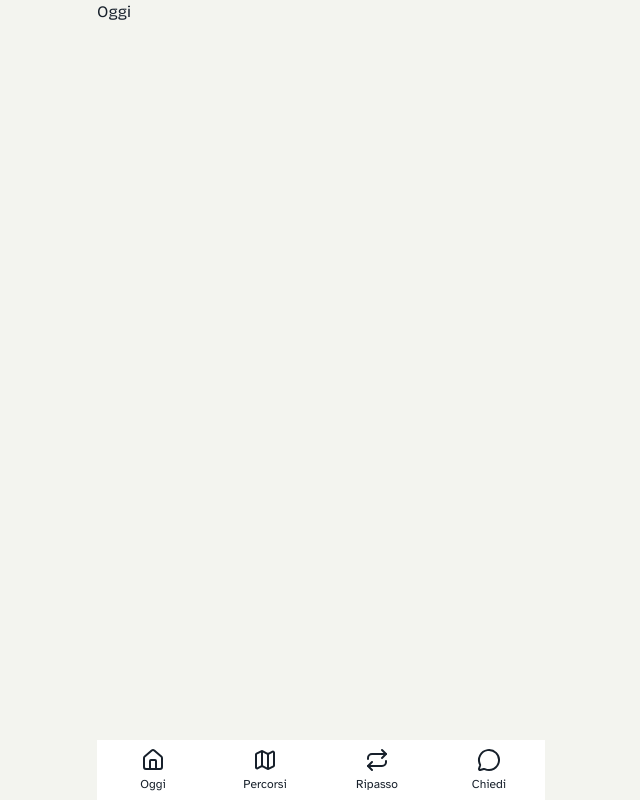
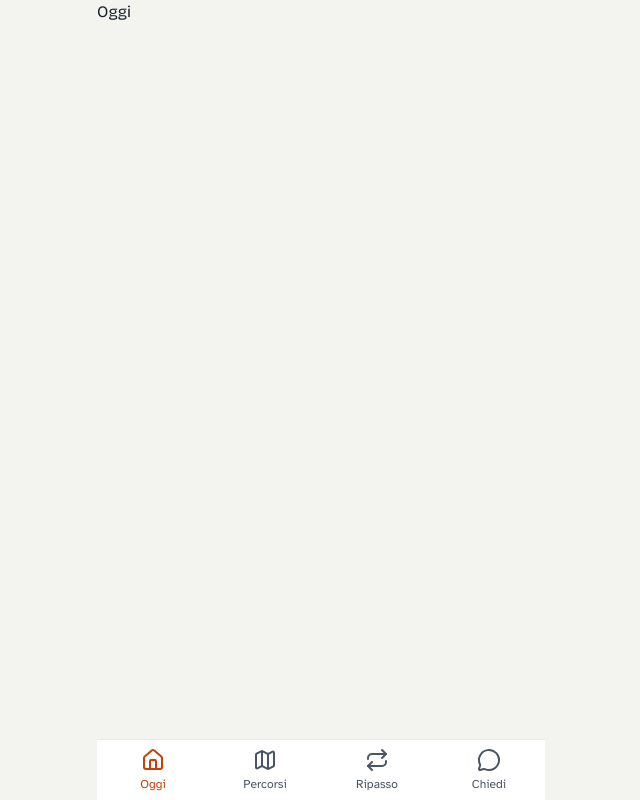
Before and after one commit to BePalm89/be-palm-why, a Next.js app: page / in a window 1280 px wide. Shown: the whole page, without its empty margins (319-959 px from the left). Built offline with nearby package versions, Linux system fonts and the light colour scheme.

Commit message:
feat: highlight active tab

```diff
--- /dev/null
+++ b/src/app/(tabs)/_components/tab-bar.tsx
@@ -0,0 +1,51 @@
+"use client"
+
+import { House, MapIcon, MessageCircle, Repeat } from "lucide-react"
+import TabBarItem, { type TabBarItemType } from "./tab-item"
+import { usePathname } from "next/navigation";
+
+const ITEMS: TabBarItemType[] = [
+    {
+        url: "/",
+        text: "Oggi",
+        Icon: House
+    },
+    {
+        url: "/paths",
+        text: "Percorsi",
+        Icon: MapIcon
+    },
+    {
+        url: "/review",
+        text: "Ripasso",
+        Icon: Repeat
+    },
+    {
+        url: "/ask",
+        text: "Chiedi",
+        Icon: MessageCircle
+    }
+];
+
+function isActive(pathname: string, href: string): boolean {
+
+    if (href === "/") {
+        return href === pathname;
+    };
+
+    return pathname.startsWith(href);
+};
+
+export default function TabBar() {
+
+    const pathname = usePathname();
+
+
+    return (
+        <nav aria-label="Navigazione principale" className="flex sticky bottom-0 bg-white border-t border-ink/10">
+            {ITEMS.map((item) => {
+                const active = isActive(pathname, item.url);
+                return <TabBarItem key={item.url} {...item} active={active}/>})}
+        </nav>
+    )
+}
--- a/src/app/(tabs)/_components/tab-item.tsx
+++ b/src/app/(tabs)/_components/tab-item.tsx
@@ -7,9 +7,10 @@ export type TabBarItemType = {
     text: string;
 }
 
-export default function TabBarItem({ url, Icon, text }: TabBarItemType) {
+export default function TabBarItem({ url, Icon, text, active}: TabBarItemType & {active :boolean}) {
+
     return (
-        <Link href={url} className="flex flex-col gap-1 flex-1 py-2 items-center" >
+        <Link href={url} className={`flex flex-col gap-1 flex-1 py-2 items-center ${active ? "text-accent" : "text-muted"}`} aria-current={active ? "page" : undefined}>
             <Icon size={24} />
             <span className="text-xs">{text}</span>
         </Link>
--- a/src/app/(tabs)/layout.tsx
+++ b/src/app/(tabs)/layout.tsx
@@ -1,37 +1,12 @@
-import TabBarItem, { type TabBarItemType } from "./_components/tab-item";
-import { House, MapIcon, Repeat, MessageCircle} from "lucide-react";
-
-const ITEMS: TabBarItemType[] = [
-    {
-        url: "/",
-        text: "Oggi",
-        Icon: House
-    },
-    {
-        url: "/paths",
-        text: "Percorsi",
-        Icon: MapIcon
-    },
-    {
-        url: "/review",
-        text: "Ripasso",
-        Icon: Repeat
-    },
-    {
-        url: "/ask",
-        text: "Chiedi",
-        Icon: MessageCircle
-    }
-]
+import TabBar from "./_components/tab-bar";
 
 export default function TabsLayout({ children }: LayoutProps<"/">) {
+
     return (
         <div className="flex flex-col mx-auto w-full min-h-dvh max-w-md">
             <main className="flex-1">{children}</main>
-            <nav aria-label="Navigazione principale" className="flex sticky bottom-0 bg-white border-ink/10">
-                {ITEMS.map((item) => <TabBarItem key={item.url} {...item} />)}
-            </nav>
+            <TabBar />
         </div>
 
     )
-}
+};
```
